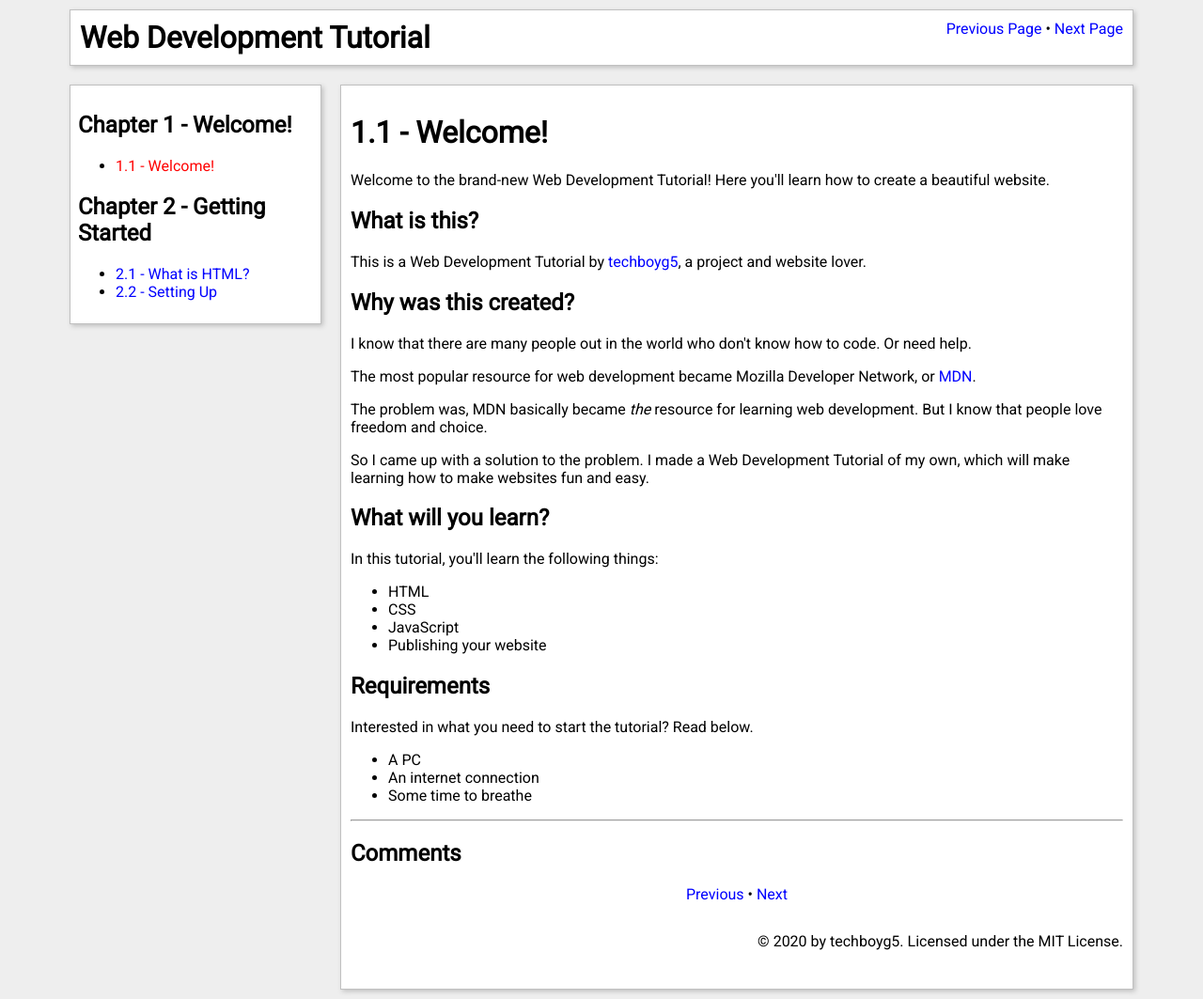
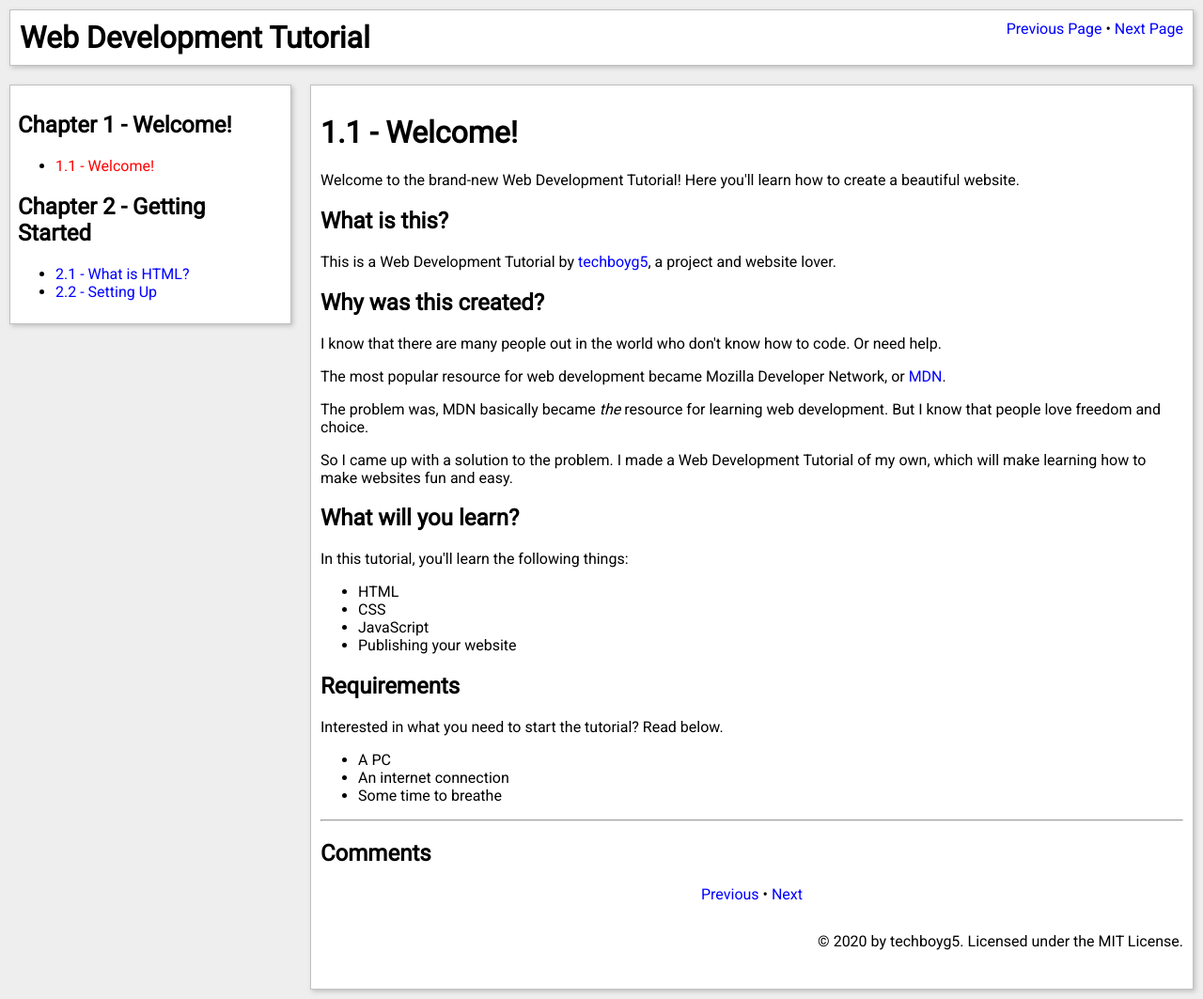
Before and after one commit to techboyg5/web-development-tutorial, a Jekyll site: the page built from chapter1/page1.html, in a window 1280 px wide. Shown: the whole page at 94% size. Built offline with Jekyll 4.4.1, drawn with Linux system fonts in a browser that asks for light colours; comment, search, counter and statistics services are not loaded; grey boxes are pictures that could not be loaded.

Commit message:
Remove max widtg

```diff
--- a/_layouts/default.html
+++ b/_layouts/default.html
@@ -19,7 +19,6 @@
 			body {
 			font-family: 'Roboto', sans-serif;
 			background-color: #eeeeee;
-			max-width: 90vw;
 			margin: auto;
 			}
 			/* Links */
```
